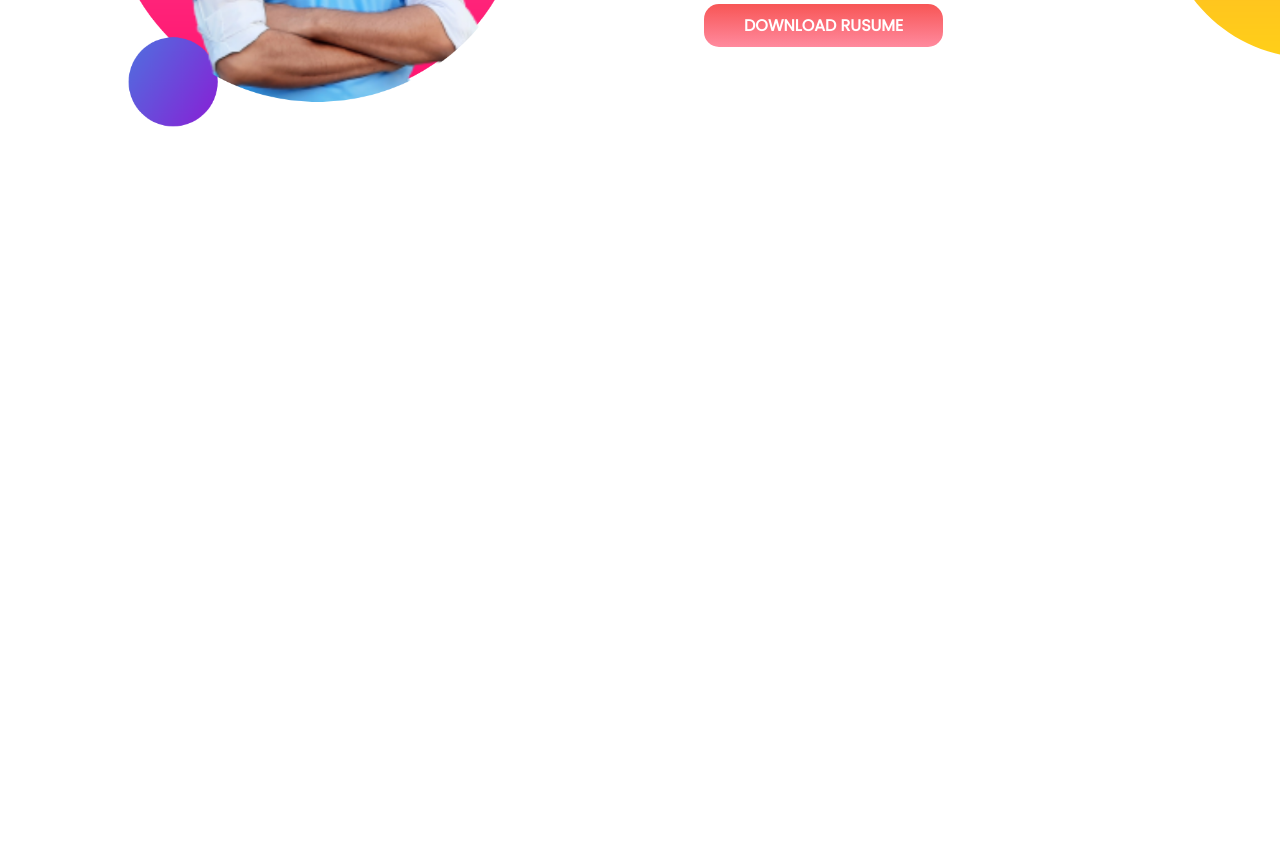
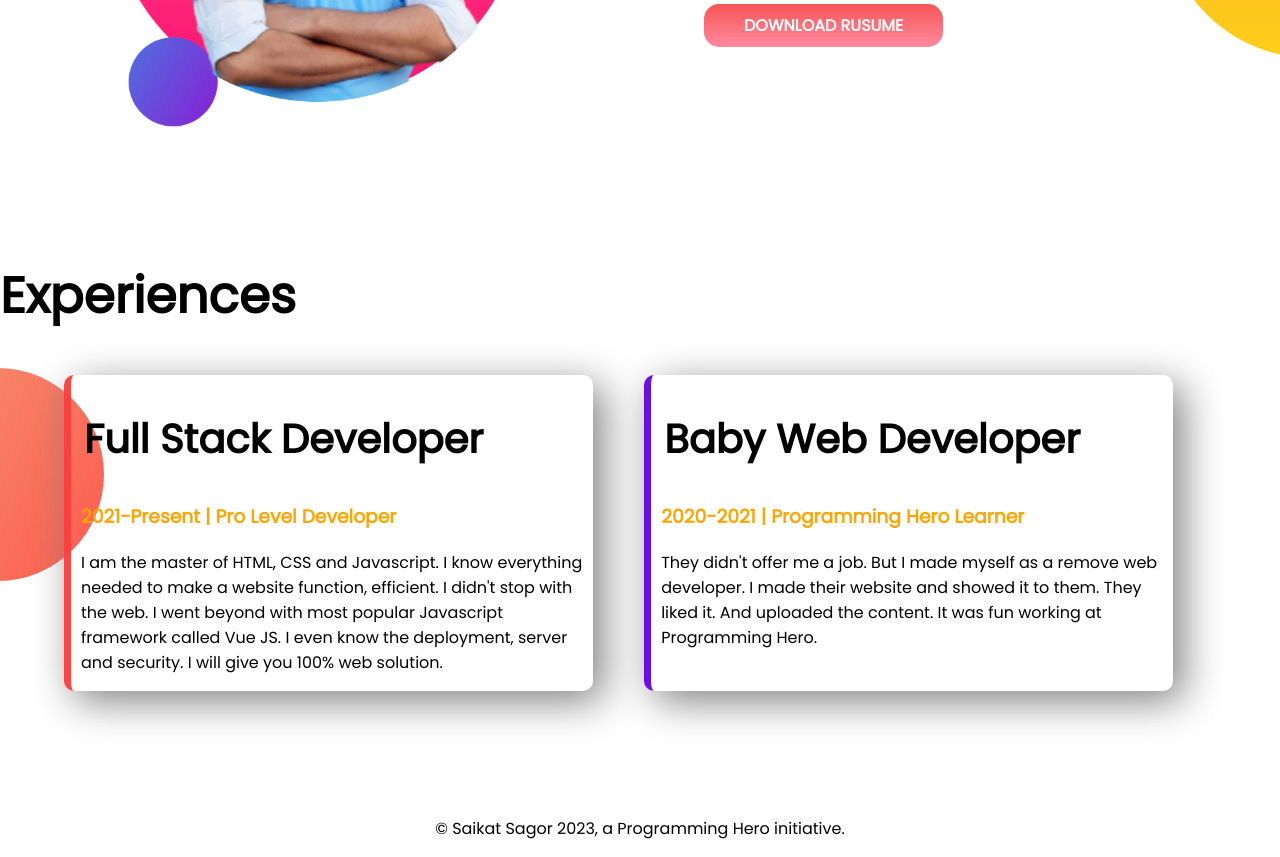
Before and after one commit to MdSagorHossain99/developer-repo, a plain HTML site: page index.html in a window 1280 px wide. Shown: the part 954-1811 px from the top of the page. Before the commit the page ends 1213 px from the top, so only its background shows below. Drawn offline with Linux system fonts and the light colour scheme.

Commit message:
final-code

```diff
--- a/index.html
+++ b/index.html
@@ -11,7 +11,7 @@
   <link rel="stylesheet" href="style.css">
 </head>
 <body>
-   <section class="top-banner">
+   <section class="top-banner flexible-container">
     <div class="half-width"><h1>Welcome to </h1>
     <h1><span class="name">Saikat Sagor</span> World!</h1>
     <h3>Primary School Teacher and Web Developer</h3>
@@ -21,7 +21,7 @@
    <div class="half-width"> <img src="images/sagor-bg.png" alt="sagor's photo">
    </div>
  </section>
- <section class="dream-big">
+ <section class="dream-big flexible-container">
     <div class="half-width">
       <img src="images/sagor-bg2.png" alt="sagor's-second-photo">
     </div>
@@ -38,5 +38,27 @@
       <a target="_blank" class="link-button" href="">DOWNLOAD RUSUME</a>
     </div>
 </section>
+<section class="experiene-area">
+  <h1>
+    Experiences
+  </h1>
+  <div class="flexible-container">
+    <div class=" boxes-shadow first-box-width">
+      <h1>
+        Full Stack Developer
+      </h1>
+      <h3>2021-Present | Pro Level Developer</h3>
+      <p>I am the master of HTML, CSS and Javascript. I know everything needed to make a website function, efficient. I didn't stop with the web. I went beyond with most popular Javascript framework called Vue JS. I even know the deployment, server and security. I will give you 100% web solution.</p>
+    </div>
+    <div class=" boxes-shadow second-box-width">
+      <h1>Baby Web Developer</h1>
+      <h3>2020-2021 | Programming Hero Learner </h3>
+      <p>They didn't offer me a job. But I made myself as a remove web developer. I made their website and showed it to them. They liked it. And uploaded the content. It was fun working at Programming Hero.</p>
+    </div>
+  </div>
+</section>
 </body>
+<footer>
+  <p>© Saikat Sagor 2023, a Programming Hero initiative.</p>
+</footer>
 </html>
--- a/style.css
+++ b/style.css
@@ -14,7 +14,7 @@ h1{
 }
 
 
-section{
+.flexible-container{
   display: flex;
   margin-bottom: 125px;
 }
@@ -53,3 +53,42 @@ section{
 .half-width p{
   padding-right: 17%;
 }
+.experiene-area{
+  display: block;
+  background-image: url(images/exp-bg.png);
+  background-repeat: no-repeat;
+  background-position: left;
+
+}
+.boxes-shadow{
+  width: 40%;
+  box-shadow: 10px 10px 40px gray;
+  border-radius: 10px;
+  padding-left: 10px;
+
+
+}
+.boxes-shadow h1{
+  font-size: 40px;
+  padding-left: 3px;
+
+}
+.first-box-width{
+  margin-left: 5%;
+  margin-right: 2%;
+  border-left: 7px solid rgba(252, 63, 63, 0.966);
+
+}
+.second-box-width{
+  margin-left: 2%;
+  margin-right: 5%;
+  border-left: 7px solid rgba(102, 5, 230, 0.966);
+
+}
+.flexible-container h3{
+  color:orange;
+}
+
+footer p{
+  text-align: center;
+}
```
Also changed, not shown: images/exp-bg.png (added).
